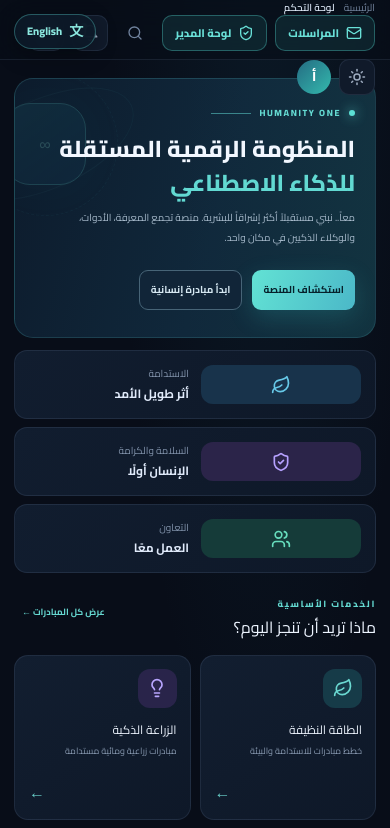
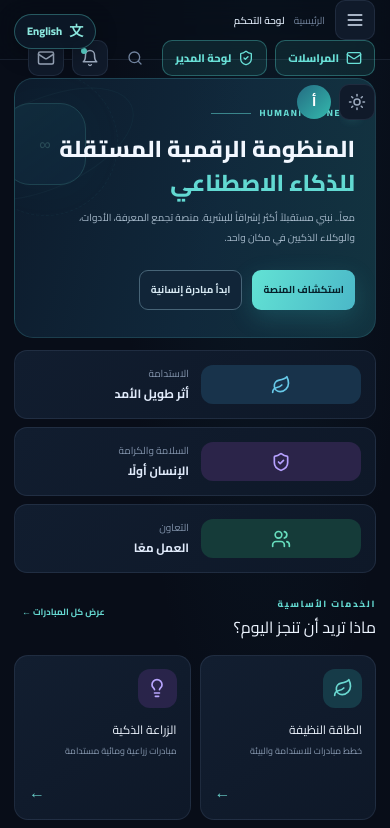
Before and after one commit to o6384051-cpu/humanity-one, a Next.js app: page / in a window 390 px wide. Shown: the top 828 px of the page. Built offline with nearby package versions, Linux system fonts and the light colour scheme.

Commit message:
Fix mobile navigation menu toggle

```diff
--- a/src/app/page.tsx
+++ b/src/app/page.tsx
@@ -79,6 +79,7 @@ export default function Dashboard() {
       <main className="ho-main">
         <header className="ho-topbar">
           <div className="ho-top-left">
+            <button type="button" className="ho-menu" aria-label={tr("فتح القائمة","Open menu")} aria-controls="main-navigation" aria-expanded={mobileMenuOpen} onClick={() => setMobileMenuOpen(true)}><Menu size={20} /></button>
             <div className="ho-breadcrumb">{tr("الرئيسية","Home")} <b>{tr("لوحة التحكم","Dashboard")}</b></div>
           </div>
           <div className="ho-top-actions">
```
